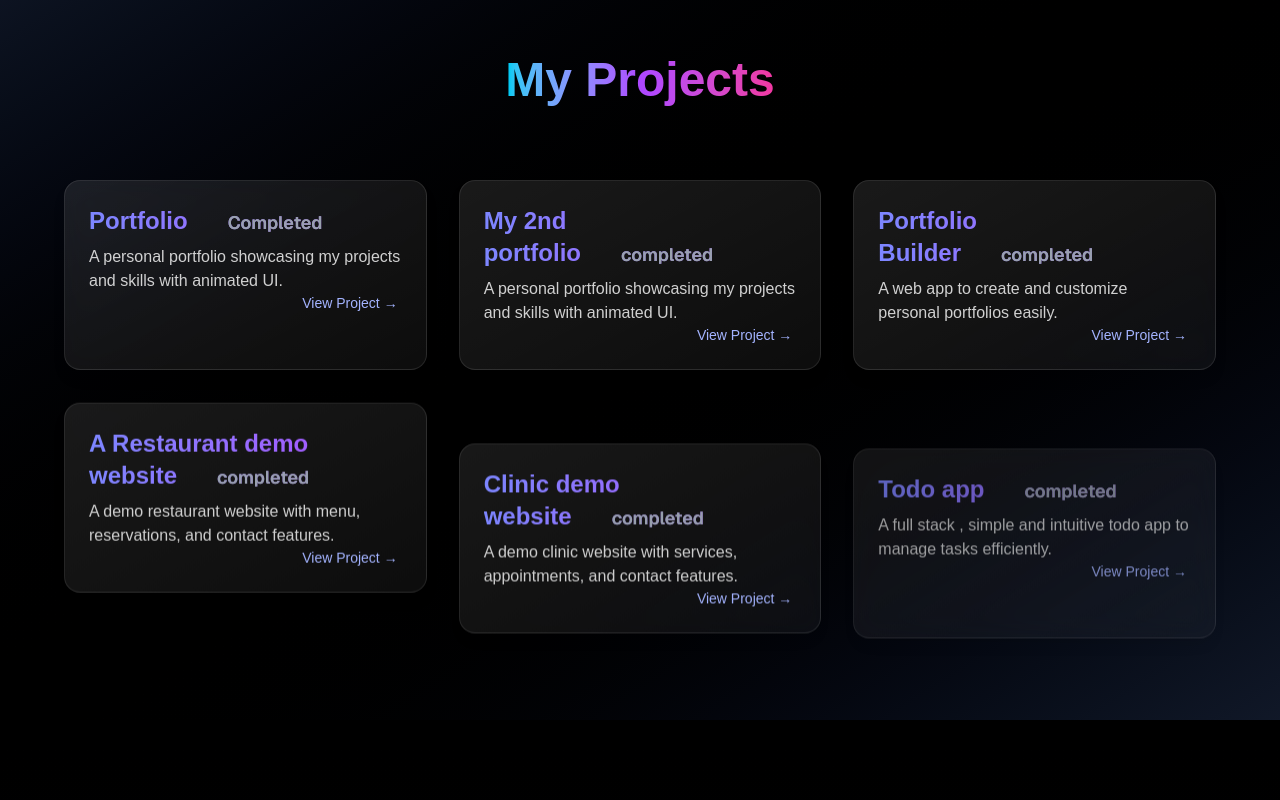
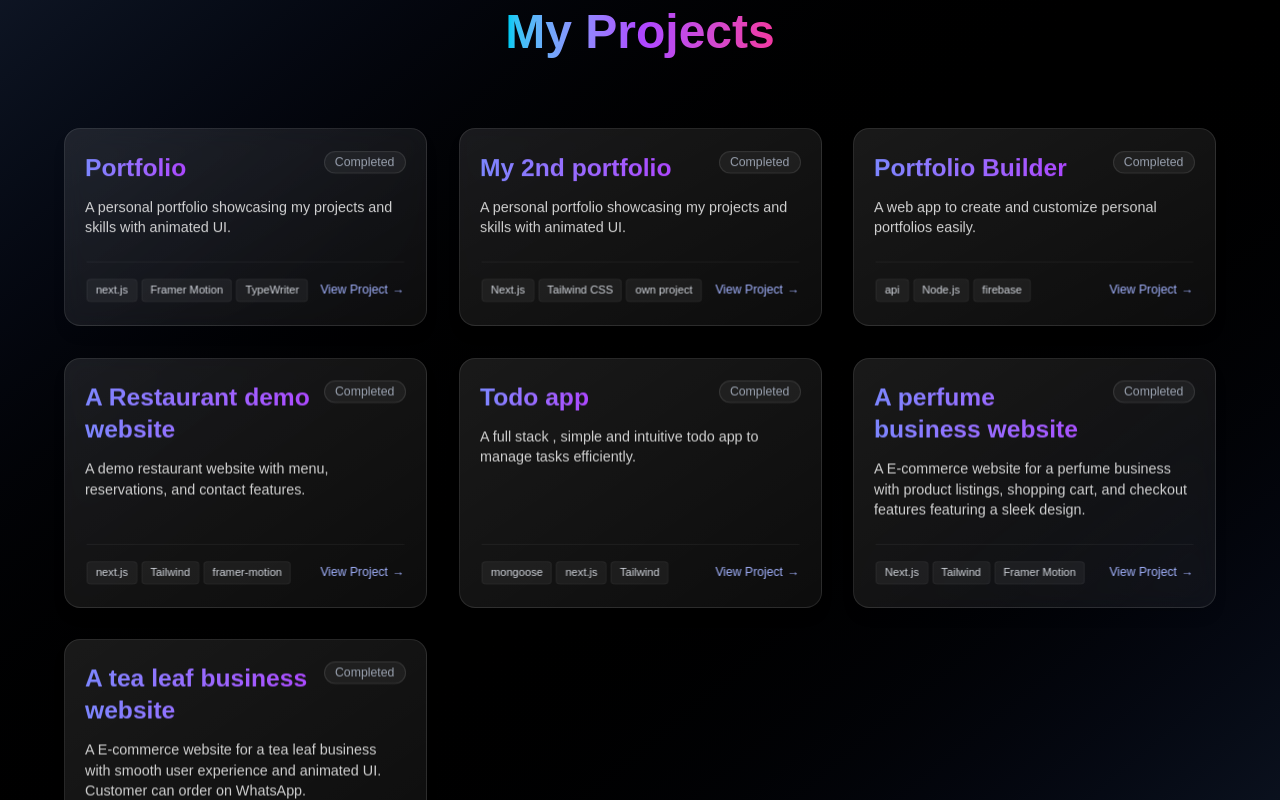
Before and after one commit to as1coder/my-portfolio, a Next.js app: page / in a window 1280 px wide. Shown: the part 1680-2480 px from the top of the page. Built offline with nearby package versions, Linux system fonts and the light colour scheme.

Commit message:
add projects

```diff
--- a/src/app/Projects/page.js
+++ /dev/null
@@ -1,9 +0,0 @@
-export default function Projects() {
- return (
-   <div className="min-h-screen bg-gray-900 text-white p-8">
-
-        <h1 className="text-3xl font-bold text-center my-8">My Projects</h1>
-
-   </div>
- );
-}
--- a/src/app/sections/ProjectsSection.jsx
+++ b/src/app/sections/ProjectsSection.jsx
@@ -1,105 +1,176 @@
-// sections/ProjectsSection.jsx
-
 "use client";
 import React from 'react';
-import { motion } from 'framer-motion';
+import { motion, useMotionValue } from 'framer-motion';
 
 const projects = [
   {
     title: "Portfolio",
     condition: "Completed",
     description: "A personal portfolio showcasing my projects and skills with animated UI.",
-    link: "#"
+    link: "#",
+    tags: ["next.js", "Framer Motion", "TypeWriter"]
   },
   {
     title: "My 2nd portfolio",
-    condition: "completed",
+    condition: "Completed",
     description: "A personal portfolio showcasing my projects and skills with animated UI.",
-    link: "https://portfolio-builder-seven-tau.vercel.app/73K3GvfMB7hDp95Y36bOzJdZ31H2"
+    link: "https://portfolio-builder-seven-tau.vercel.app/73K3GvfMB7hDp95Y36bOzJdZ31H2",
+    tags: ["Next.js", "Tailwind CSS","own project"]
   },
   {
     title: "Portfolio Builder",
-    condition: "completed",
+    condition: "Completed",
     description: "A web app to create and customize personal portfolios easily.",
-    link: "https://portfolio-builder-seven-tau.vercel.app/"
+    link: "https://portfolio-builder-seven-tau.vercel.app/",
+    tags: ["api", "Node.js", "firebase"]
   },
   {
     title: "A Restaurant demo website",
-    condition: "completed",
+    condition: "Completed",
     description: "A demo restaurant website with menu, reservations, and contact features.",
-    link: "https://restaurant-nine-wheat.vercel.app/"
+    link: "https://restaurant-nine-wheat.vercel.app/",
+    tags: ["next.js", "Tailwind", "framer-motion"]
   },
-{
-  title : "Clinic demo website",
-  condition: "completed",
-  description: "A demo clinic website with services, appointments, and contact features.",
-  link: "https://site-demo-gamma.vercel.app/"
-},
-{
-  title : "Todo app",
-  condition: "completed",
-  description: "A full stack , simple and intuitive todo app to manage tasks efficiently.",
-  link: "https://todo-app-xqcg.vercel.app/"
-}
-
+  {
+    title: "Todo app",
+    condition: "Completed",
+    description: "A full stack , simple and intuitive todo app to manage tasks efficiently.",
+    link: "https://todo-app-xqcg.vercel.app/",
+    tags: ["mongoose", "next.js", "Tailwind"]
+  },
+  {
+    title: "A perfume business website",
+    condition: "Completed",
+    description: "A E-commerce website for a perfume business with product listings, shopping cart, and checkout features featuring a sleek design.",
+    link: "https://aura-two-sand.vercel.app/",
+    tags: ["Next.js", "Tailwind", "Framer Motion"]
+  },
+  {
+    title: "A tea leaf business website",
+    condition: "Completed",
+    description: "A E-commerce website for a tea leaf business with smooth user experience and animated UI. Customer can order on WhatsApp.",
+    link: "https://queen-tea-mu.vercel.app/",
+    tags: ["nextjs", "Tailwind", "framer-motion"]
+  }
 ];
 
 const containerVariants = {
   hidden: {},
   visible: {
     transition: {
-      staggerChildren: 0.3,
+      staggerChildren: 0.15,
     },
   },
 };
 
-const cardVariants = {
-  hidden: { opacity: 0, y: 50 },
-  visible: { opacity: 1, y: 0, transition: { duration: 0.8, ease: 'easeOut' } },
-};
+// Custom 3D Tilt Card Component for Desktop + Mobile safe interaction
+function ProjectCard({ project }) {
+  const x = useMotionValue(0);
+  const y = useMotionValue(0);
+
+  function handleMouseMove(event) {
+    const card = event.currentTarget;
+    const rect = card.getBoundingClientRect();
+    const width = rect.width;
+    const height = rect.height;
+    const mouseX = event.clientX - rect.left - width / 2;
+    const mouseY = event.clientY - rect.top - height / 2;
+
+    // Smooth 3D tilt calculations
+    x.set(mouseX / width * 25);
+    y.set(-mouseY / height * 25);
+  }
+
+  function handleMouseLeave() {
+    x.set(0);
+    y.set(0);
+  }
+
+  return (
+    <motion.a
+      href={project.link}
+      target="_blank"
+      rel="noopener noreferrer"
+      onMouseMove={handleMouseMove}
+      onMouseLeave={handleMouseLeave}
+      style={{ rotateX: y, rotateY: x, transformStyle: "preserve-3d", perspective: 1000 }}
+      variants={{
+        hidden: { opacity: 0, y: 50 },
+        visible: { opacity: 1, y: 0, transition: { duration: 0.6, ease: 'easeOut' } }
+      }}
+      className="group relative flex flex-col justify-between p-6 bg-gradient-to-br from-white/10 to-white/5 rounded-2xl shadow-lg backdrop-blur-md border border-white/10 hover:border-cyan-500/30 transition-colors duration-300 will-change-transform"
+    >
+      {/* Dynamic Cursor Glow Effect */}
+      <div className="absolute inset-0 opacity-0 group-hover:opacity-100 bg-[radial-gradient(400px_circle_at_var(--x,0px)_var(--y,0px),rgba(34,211,238,0.07),transparent_50%)] transition-opacity duration-300 pointer-events-none"
+           ref={(el) => {
+             if (!el) return;
+             el.parentElement.addEventListener('mousemove', (e) => {
+               const rect = el.parentElement.getBoundingClientRect();
+               el.style.setProperty('--x', `${e.clientX - rect.left}px`);
+               el.style.setProperty('--y', `${e.clientY - rect.top}px`);
+             });
+           }}
+      />
+
+      {/* Title & Status Content */}
+      <div style={{ transform: "translateZ(25px)" }} className="transition-transform duration-200">
+        <div className="flex items-start justify-between gap-2 mb-3">
+          <h3 className="text-2xl font-semibold text-transparent bg-clip-text bg-gradient-to-r from-indigo-400 to-purple-500 group-hover:from-cyan-400 group-hover:to-indigo-400 transition-all duration-300">
+            {project.title}
+          </h3>
+          <span className="text-xs px-2.5 py-0.5 rounded-full bg-white/5 text-gray-400 border border-white/10 shrink-0">
+            {project.condition}
+          </span>
+        </div>
+
+        <p className="text-sm text-white/80 group-hover:text-white transition-colors duration-300 mb-6">
+          {project.description}
+        </p>
+      </div>
+
+      {/* Tech Stack Tags & CTA Button */}
+      <div style={{ transform: "translateZ(15px)" }} className="mt-auto pt-4 border-t border-white/5 flex flex-wrap items-center justify-between gap-2">
+        <div className="flex flex-wrap gap-1">
+          {project.tags.map((tag, i) => (
+            <span key={i} className="text-[11px] px-2 py-0.5 rounded bg-white/5 text-gray-300 border border-white/5">
+              {tag}
+            </span>
+          ))}
+        </div>
+
+        <div className="flex items-center text-xs text-indigo-300 group-hover:text-cyan-400 group-hover:underline transition-colors duration-300">
+          View Project <span className="ml-1 transform group-hover:translate-x-1 transition-transform duration-200">→</span>
+        </div>
+      </div>
+    </motion.a>
+  );
+}
 
 export default function ProjectsSection() {
   return (
-    <motion.section id="projects"
+    <motion.section
+      id="projects"
       initial={{ opacity: 0, y: 50 }}
       whileInView={{ opacity: 1, y: 0 }}
-      viewport={{ once: true, amount: 0.3 }}
+      viewport={{ once: true, amount: 0.2 }}
       transition={{ duration: 0.8, ease: 'easeOut' }}
-      className="min-h-screen flex flex-col items-center justify-center py-20 bg-gradient-to-br from-gray-900 via-black to-gray-900 text-white">
-      <h2 className="text-5xl p-2 font-bold mb-17 text-transparent bg-clip-text bg-gradient-to-r from-cyan-400 via-purple-500 to-pink-500">
+      // exact original background classes retained:
+      className="min-h-screen flex flex-col items-center justify-center py-20 bg-gradient-to-br from-gray-900 via-black to-gray-900 text-white"
+    >
+      {/* Fixed: mb-17 replaced with tailwind-standard mb-16 */}
+      <h2 className="text-5xl p-2 font-bold mb-16 text-transparent bg-clip-text bg-gradient-to-r from-cyan-400 via-purple-500 to-pink-500 text-center">
         My Projects
       </h2>
 
       <motion.div
-        className="grid grid-cols-1 md:grid-cols-3 gap-8 px-4 md:px-16"
+        className="grid grid-cols-1 md:grid-cols-2 lg:grid-cols-3 gap-8 px-4 md:px-16 max-w-7xl w-full"
         variants={containerVariants}
         initial="hidden"
         whileInView="visible"
-        viewport={{ once: true, amount: 0.2 }}
+        viewport={{ once: true, amount: 0.1 }}
       >
         {projects.map((project, index) => (
-          <motion.a
-            key={index}
-            href={project.link}
-            className="group relative p-6 bg-gradient-to-br from-white/10 to-white/5 rounded-2xl shadow-lg backdrop-blur-md border border-white/10 hover:scale-105 transition-transform duration-300"
-            variants={cardVariants}
-            target="_blank"
-          >
-
-            <h3 className="text-2xl font-semibold mb-2 text-transparent bg-clip-text bg-gradient-to-r from-indigo-400 to-purple-500">
-              {project.title}
-            <span className='text-lg font-sans ml-10 mb-2.5 text-gray-400'>
-              {project.condition}
-            </span>
-            </h3>
-
-            <div>
-            <p className="text-white/80 group-hover:text-white transition-colors duration-300">
-              {project.description}
-            </p>
-            </div>
-            <div className=" justify-end mr-1 flex text-sm text-indigo-300 group-hover:underline">View Project →</div>
-          </motion.a>
+          <ProjectCard key={index} project={project} />
         ))}
       </motion.div>
     </motion.section>
```
Also changed, not shown: 1 other file (tests, documents, lock files or other folders).
